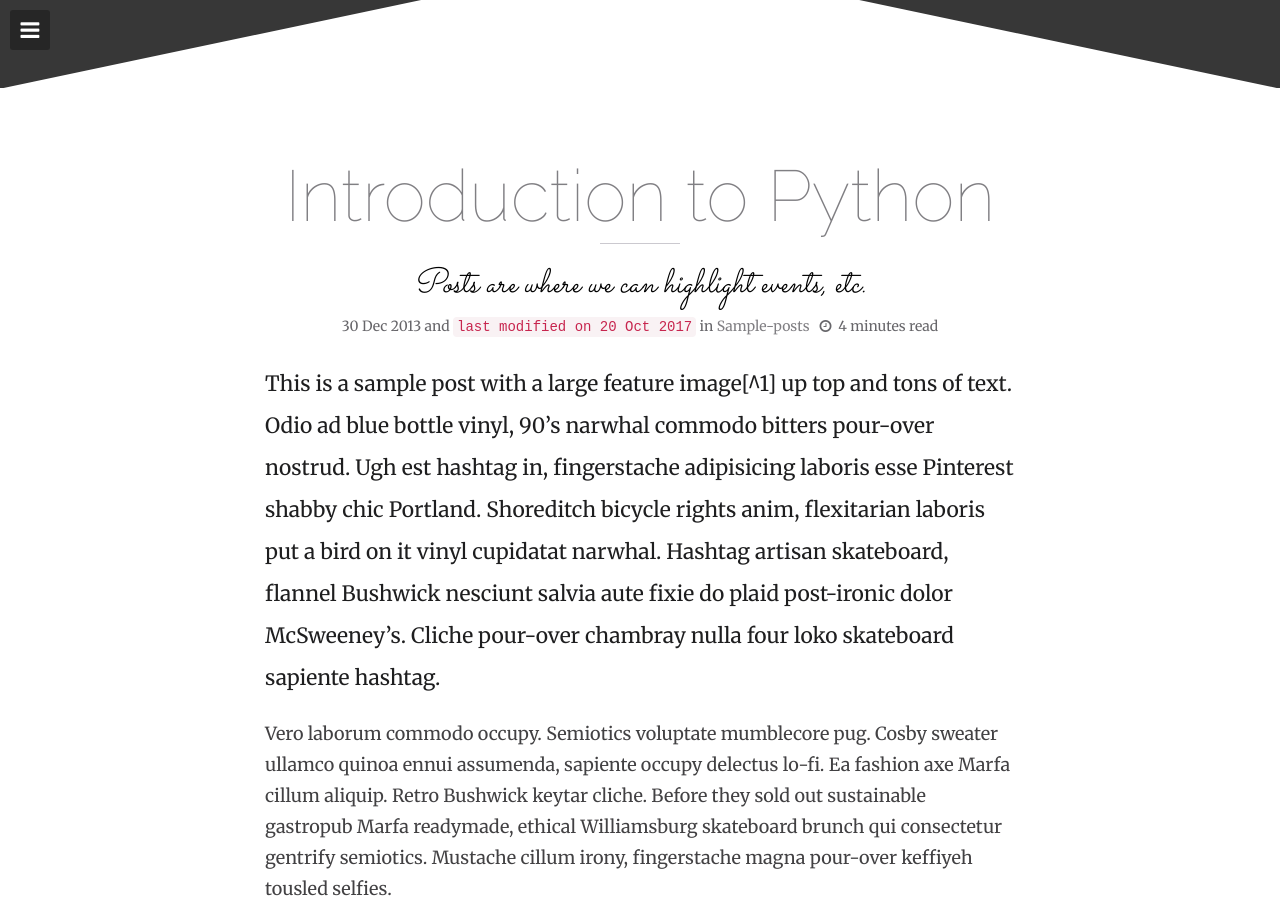
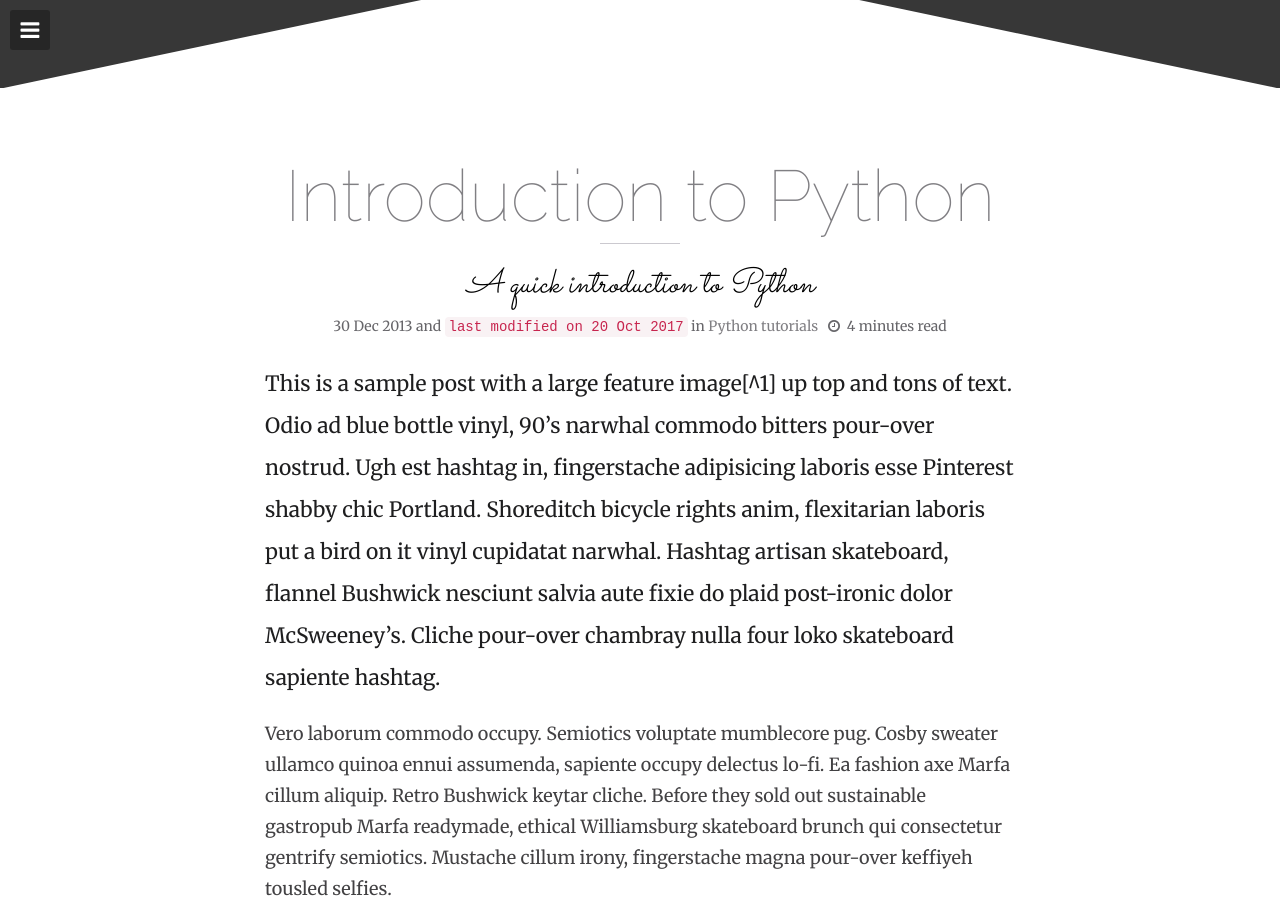
Before and after one commit to ECSatUW/ecsatuw.github.io, a Jekyll site: the page built from _posts/2013-12-30-readability-feature-post.md, in a window 1280 px wide and 900 px high, scrolled down 452 px. Built offline with Jekyll 4.4.1, drawn with Linux system fonts in a browser that asks for light colours; some of the changed text lies outside the part shown.

Commit message:
update posts/tutorials

```diff
--- a/_pages/notes.html
+++ b/_pages/notes.html
@@ -8,7 +8,6 @@
 <ul class="post-list">
 
 {% for post in site.notes %}
-  {% if post.featured %}
 <li>
 <article>
   <i class="fa fa-star-half-empty"></i>
@@ -17,6 +16,5 @@
   </a>
 </article>
 </li>
-  {% endif %}
 {% endfor %}
 </ul>
--- a/_posts/2013-12-30-readability-feature-post.md
+++ b/_posts/2013-12-30-readability-feature-post.md
@@ -1,9 +1,9 @@
 ---
 layout: post
 title: "Introduction to Python"
-description: "Posts are where we can highlight events, etc."
-category: Sample-Posts
-tags: [sample post, readability]
+description: "A quick introduction to Python"
+category: Python Tutorials
+tags: [python, tutorial]
 modified: 2017-10-20
 
 comments: false
```
Also changed, not shown: _pages/tutorials.html (added, +20 -0 lines). Lines whose indentation alone changed are shown as unchanged.
